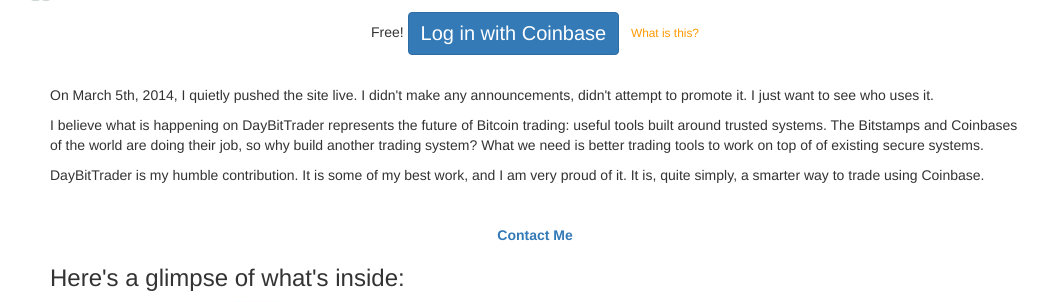
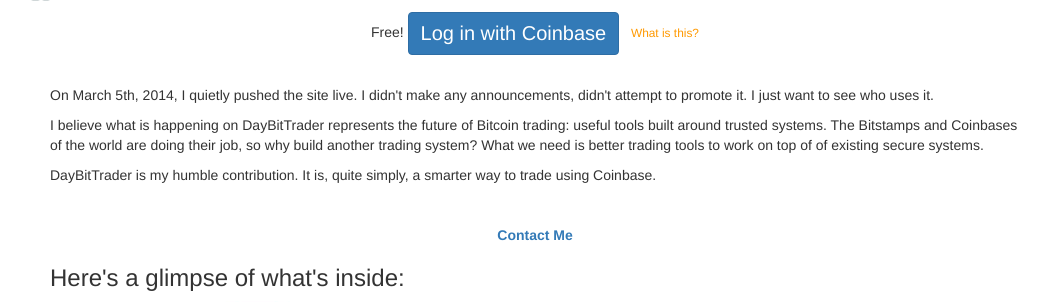
Before and after one commit to wayfarer/daybittrader, a Django app: template base/dbtrade/templates/about.html in a window 1280 px wide. Shown: the part 83-385 px from the top of the page, without its empty margins (105-1153 px from the left). Run offline with Django 3.2, Linux system fonts and the light colour scheme; the template is opened without the code that fills it, so the values that code supplies are empty; some libraries are stand-ins or nearby versions.

Commit message:
One more copy change.

```diff
--- a/base/dbtrade/templates/about.html
+++ b/base/dbtrade/templates/about.html
@@ -15,7 +15,7 @@
 			built around trusted systems. The Bitstamps and Coinbases of the world are doing their job, so why build another
 			trading system?  What we need is better trading tools to work on top of of existing secure systems.<!-- Bitcoin is a
 			living breathing ecosystem, with a few bad players mostly weeded out now it will thrive!--></p>
-		<p>DayBitTrader is my humble contribution. It is some of my best work, and I am very proud of it.
+		<p>DayBitTrader is my humble contribution. <!--It is some of my best work, and I am very proud of it.-->
 			It is, quite simply, a smarter way to trade using Coinbase.</p>
 		<p>&nbsp;</p>
 		<p style="text-align:center;">
```
